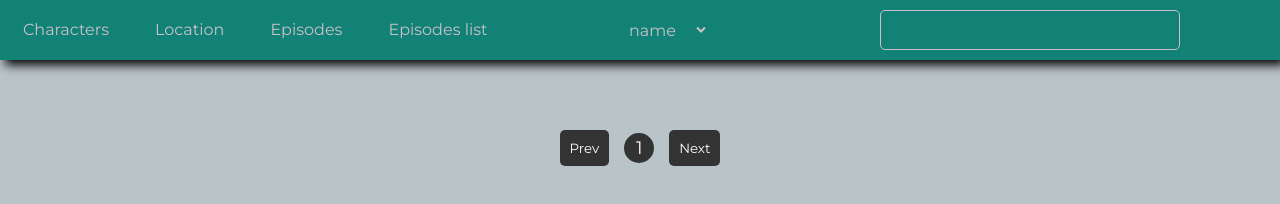
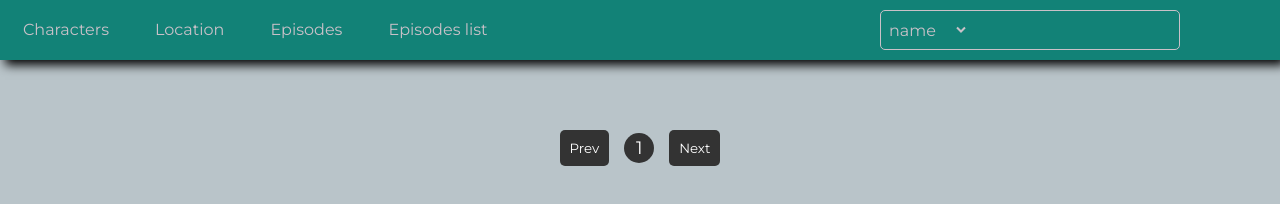
Before and after one commit to africanecMorj/-Rick-and-Morty, a plain HTML site: page index.html in a window 1280 px wide. Drawn offline with nearby package versions, Linux system fonts and the light colour scheme; no server answers.

Commit message:
Add files via upload

```diff
--- a/style.css
+++ b/style.css
@@ -207,7 +207,7 @@
     padding: 0 5px;
     transition: .5s;
     z-index: 301;
-    left:620px;
+    left:880px;
     border: none;
     background-color: transparent;
     position: fixed;
```
